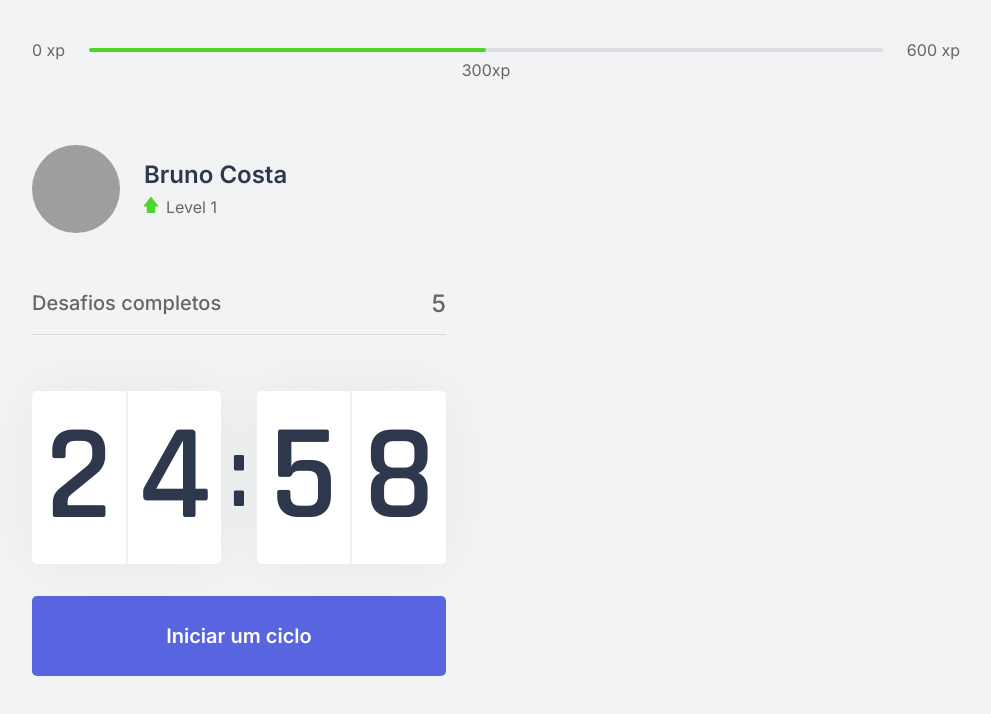
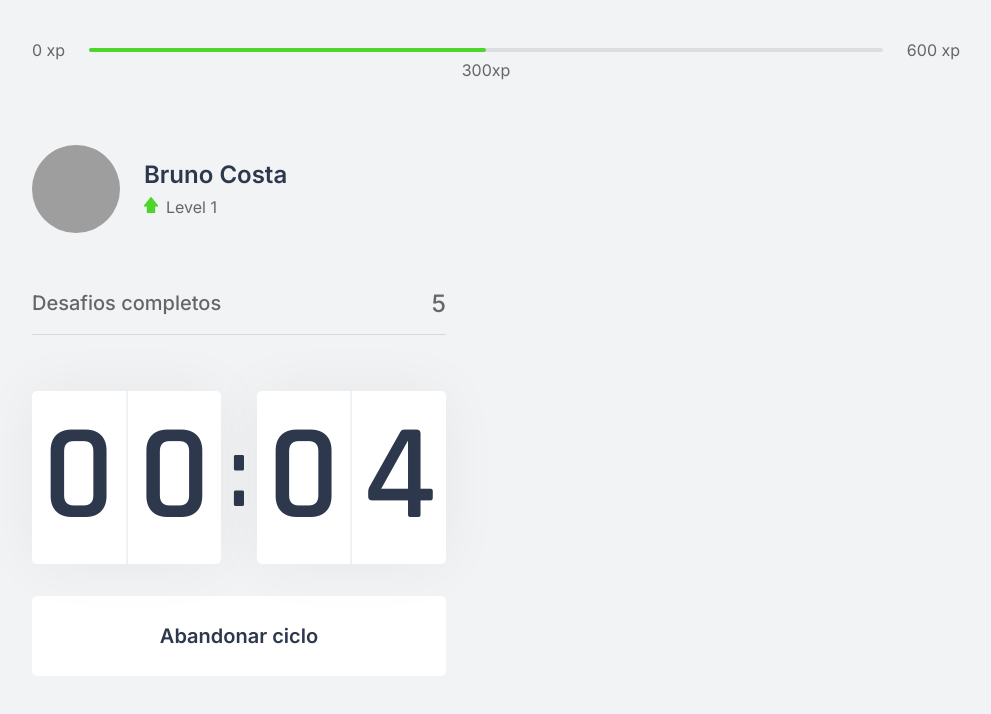
Before and after one commit to bpcosta2003/Move.it, a Next.js app: page / in a window 1280 px wide. Both pictures are taken after a click on the button "Iniciar um ciclo". Shown: the top 714 px of the page, without its empty margins (144-1135 px from the left). Built offline with nearby package versions, Linux system fonts and the light colour scheme; grey boxes are pictures that could not be loaded.

Commit message:
botões_completos

```diff
--- a/src/components/Countdown.tsx
+++ b/src/components/Countdown.tsx
@@ -1,9 +1,12 @@
 import {useState, useEffect} from "react";
 import styles from "../styles/components/Countdown.module.css";
+
+let countdownTimeout: NodeJS.Timeout;
+
 export function Countdown() {
-  const [time, setTime] = useState(25 * 60);
-
-  const [active, setActive] = useState(false);
+  const [time, setTime] = useState(0.1 * 60);
+  const [isActive, setIsActive] = useState(false);
+  const [hasFinished, setHasFinished] = useState(false);
 
   const minutes = Math.floor(time / 60);
   const seconds = time % 60;
@@ -12,16 +15,25 @@
   const [secondLeft, secondRight] = String(seconds).padStart(2, "0").split("");
 
   function startCountdown() {
-    setActive(true);
+    setIsActive(true);
+  }
+
+  function resetCountdown() {
+    clearTimeout(countdownTimeout);
+    setIsActive(false);
+    setTime(0.1 * 60);
   }
 
   useEffect(() => {
-    if (active && time > 0) {
-      setTimeout(() => {
+    if (isActive && time > 0) {
+      countdownTimeout = setTimeout(() => {
         setTime(time - 1);
       }, 1000);
+    } else if (isActive && time == 0) {
+      setHasFinished(true);
+      setIsActive(false);
     }
-  }, [active, time]);
+  }, [isActive, time]);
 
   return (
     <div>
@@ -37,6 +49,21 @@
         </div>
       </div>
 
+      {hasFinished ? (
+        <button disabled className={styles.countdownButton}>
+          Ciclo encerrado
+        </button>
+      ) : (
+        <>
+          {isActive ? (
+            <button
+              type="button"
+              className={`${styles.countdownButton} ${styles.countdownButtonActive}`}
+              onClick={resetCountdown}
+            >
+              Abandonar ciclo
+            </button>
+          ) : (
             <button
               type="button"
               className={styles.countdownButton}
@@ -44,6 +71,9 @@
             >
               Iniciar um ciclo
             </button>
+          )}
+        </>
+      )}
     </div>
   );
 }
--- a/src/styles/components/Countdown.module.css
+++ b/src/styles/components/Countdown.module.css
@@ -51,6 +51,22 @@
   transition: background-color 0.2s;
   cursor: pointer;
 }
-.countdownButton:hover {
+.countdownButton:not(:disabled):hover {
   background: var(--blue-dark);
 }
+
+.countdownButtonActive {
+  background: var(--white);
+  color: var(--title);
+}
+
+.countdownButtonActive:not(:disabled):hover {
+  background: var(--red);
+  color: var(--white);
+}
+
+.countdownButton:disabled {
+  background: var(--white);
+  color: var(--text);
+  cursor: not-allowed;
+}
```
Lines whose indentation alone changed are shown as unchanged.
